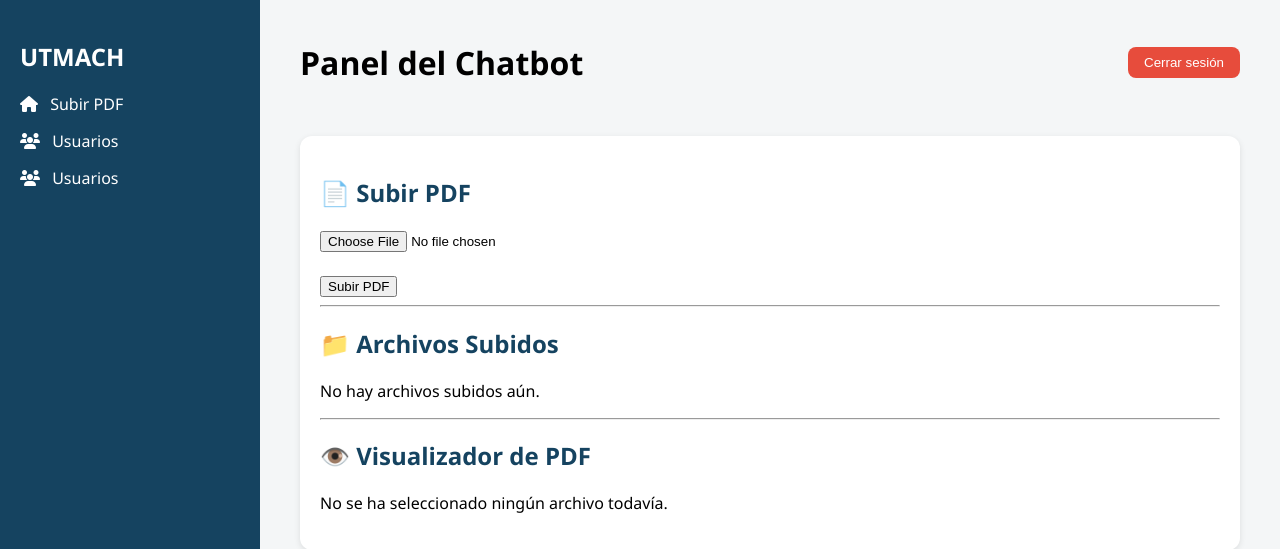
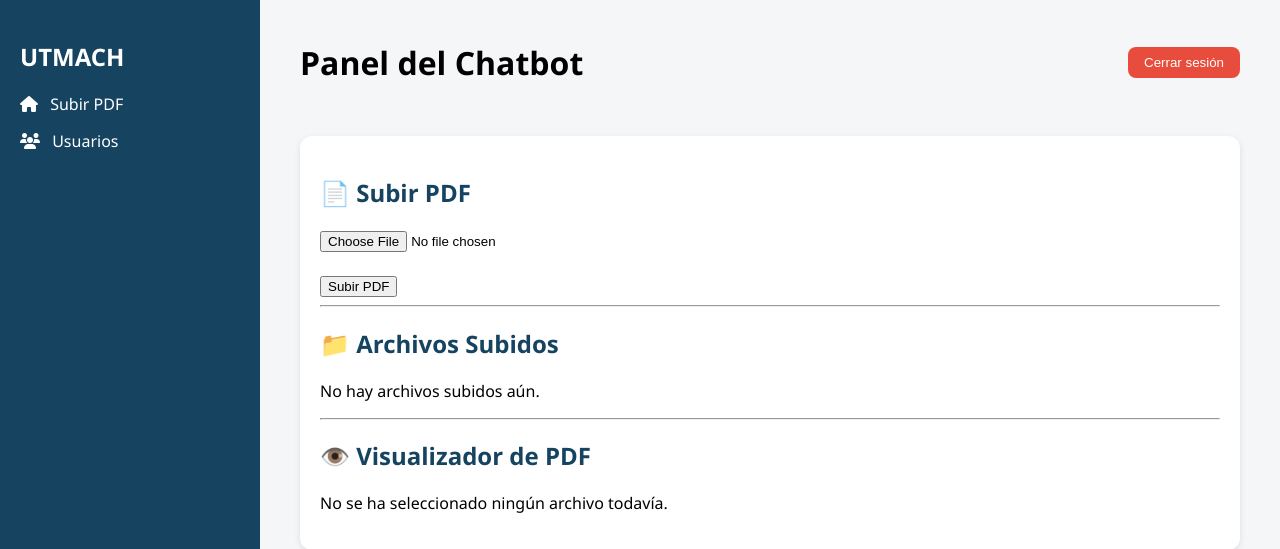
Before and after one commit to faustofi1262/neon-pdf-chatbot, a Flask app: page /panel in a window 1280 px wide. Shown: the top 549 px of the page. Run offline with Flask 3, Linux system fonts and the light colour scheme; data that the repository does not hold is empty; some libraries are stand-ins or nearby versions.

Commit message:
se elimina linea usuarios repetida

```diff
--- a/templates/panel.html
+++ b/templates/panel.html
@@ -15,9 +15,7 @@
       <ul>
         <li><i class="fa fa-home"></i> <a href="#subir">Subir PDF</a></li>
         <li><i class="fa fa-users"></i> <a href="#usuarios">Usuarios</a></li>
-        <!-- Agrega este nuevo enlace al menú lateral -->
-        <li><i class="fa fa-users"></i> <a href="/usuarios">Usuarios</a></li>
-      </ul>
+     </ul>
     </aside>
 
     <!-- Contenido principal -->
```
